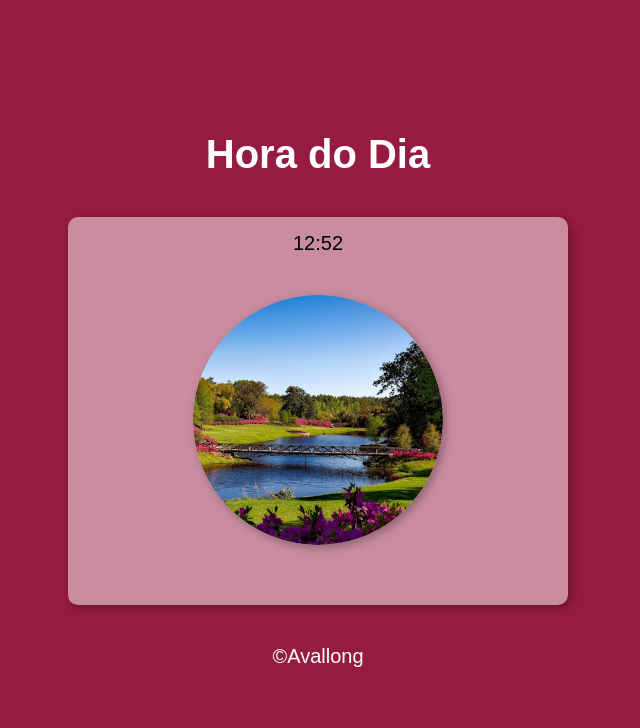
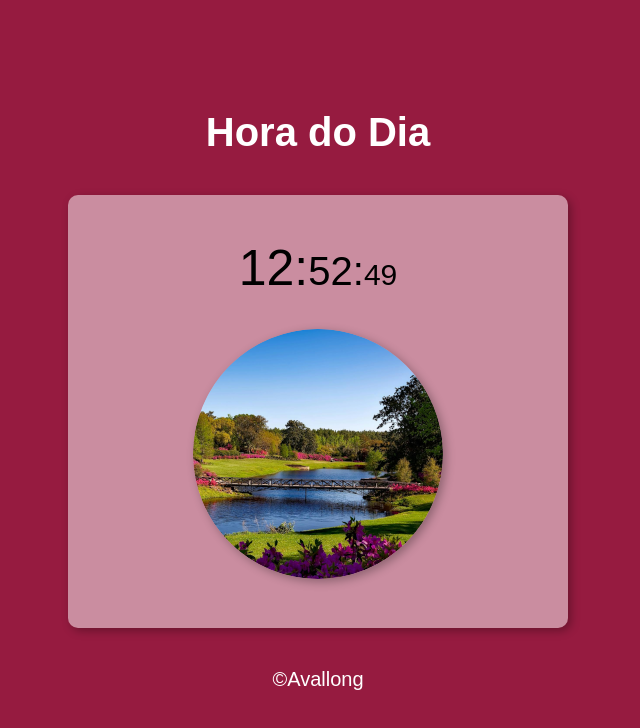
Before and after one commit to arturmauricioss/CursoEmVideo_Hora_do_Dia, a plain HTML site: page index.html in a window 1280 px wide. Shown: the whole page, without its empty margins (322-962 px from the left). Drawn offline with Linux system fonts and the light colour scheme.

Commit message:
tornando o relógio ativo

```diff
--- a/estilo.css
+++ b/estilo.css
@@ -23,7 +23,7 @@ header{
 }
 section{
     background: rgba(255,255,255,0.5);
-    padding:15px;
+    padding:35px;
     width: 100%;
     max-width: 500px;
     border-radius: 10px;
@@ -31,15 +31,16 @@ section{
     box-shadow: 3px 3px 10px rgba(0,0,0,0.3);
     display: flex;
     flex-direction: column;
+    gap: 30px;
 }
 div{
     text-align: center;
-
+    font-size: 3em;
+    font-weight: thin;
 }
 #imagem{
         box-shadow: 3px 3px 10px rgba(0,0,0,0.3);
         border-radius: 50%;
-        margin:40px 0px;
         max-width: 100%;
 }
 
@@ -47,3 +48,12 @@ footer{
     color: white;
     text-align: center;
 }
+.hora{
+    font-size: 50px;
+}
+.minuto{
+    font-size:40px;
+}
+.segundo{
+    font-size:30px;
+}
--- a/script.js
+++ b/script.js
@@ -1,14 +1,12 @@
-function carregar(){
-    var msg = window.document.getElementById('msg')
-    var img = window.document.getElementById('imagem')
-    var titulo = window.document.getElementById('titulo')
-    var rodape = window.document.getElementById('rodape')
+var titulo = window.document.getElementById('titulo')
+var rodape = window.document.getElementById('rodape')
+var msg = window.document.getElementById('msg')
+var img = window.document.getElementById('imagem')
 
-    var data = new Date()
-    var hora = data.getHours()
-    var minutos = data.getMinutes()
-    msg.innerHTML=`${hora}:${minutos}`
-
+function formatar_tempo(hora, minutos, segundos) {
+  return `
+    <span class="hora">${String(hora).padStart(2, '0')}:</span><span class="minuto">${String(minutos).padStart(2, '0')}:</span><span class="segundo">${String(segundos).padStart(2, '0')}</span>`;
+}
 
 function texto_claro(){
     titulo.style.color = 'white'
@@ -18,6 +16,14 @@ function texto_escuro(){
     titulo.style.color = 'black'
     rodape.style.color = 'black'
 }
+function carregar(){
+    var data = new Date()
+    var hora = data.getHours()
+    var minutos = data.getMinutes()
+    var segundos = data.getSeconds()
+
+    msg.innerHTML= formatar_tempo(hora, minutos, segundos)
+
 
     if (hora<5){
         img.src = './assets/madrugada.png'
@@ -52,3 +58,7 @@ function texto_escuro(){
         texto_claro()
     }
 }
+
+let intervalo = setInterval(() => {
+    carregar()
+},1000)
```
